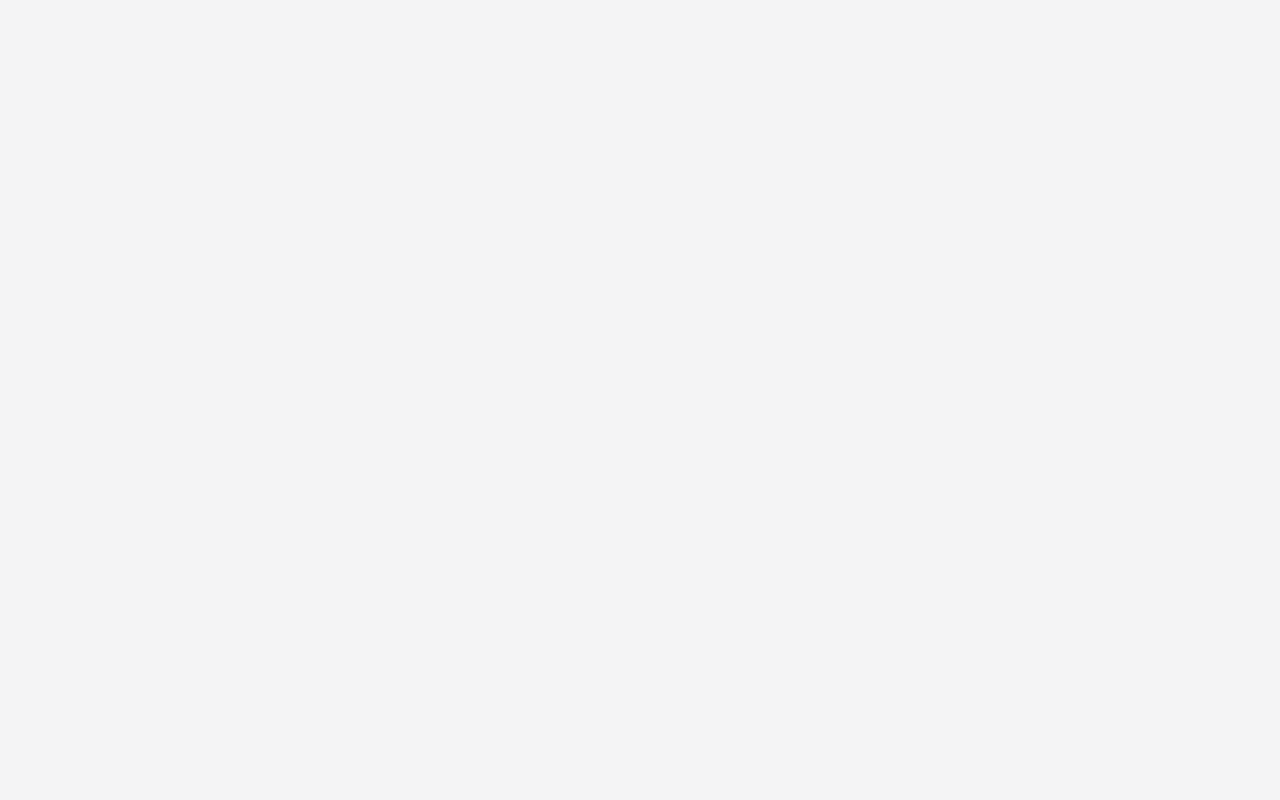
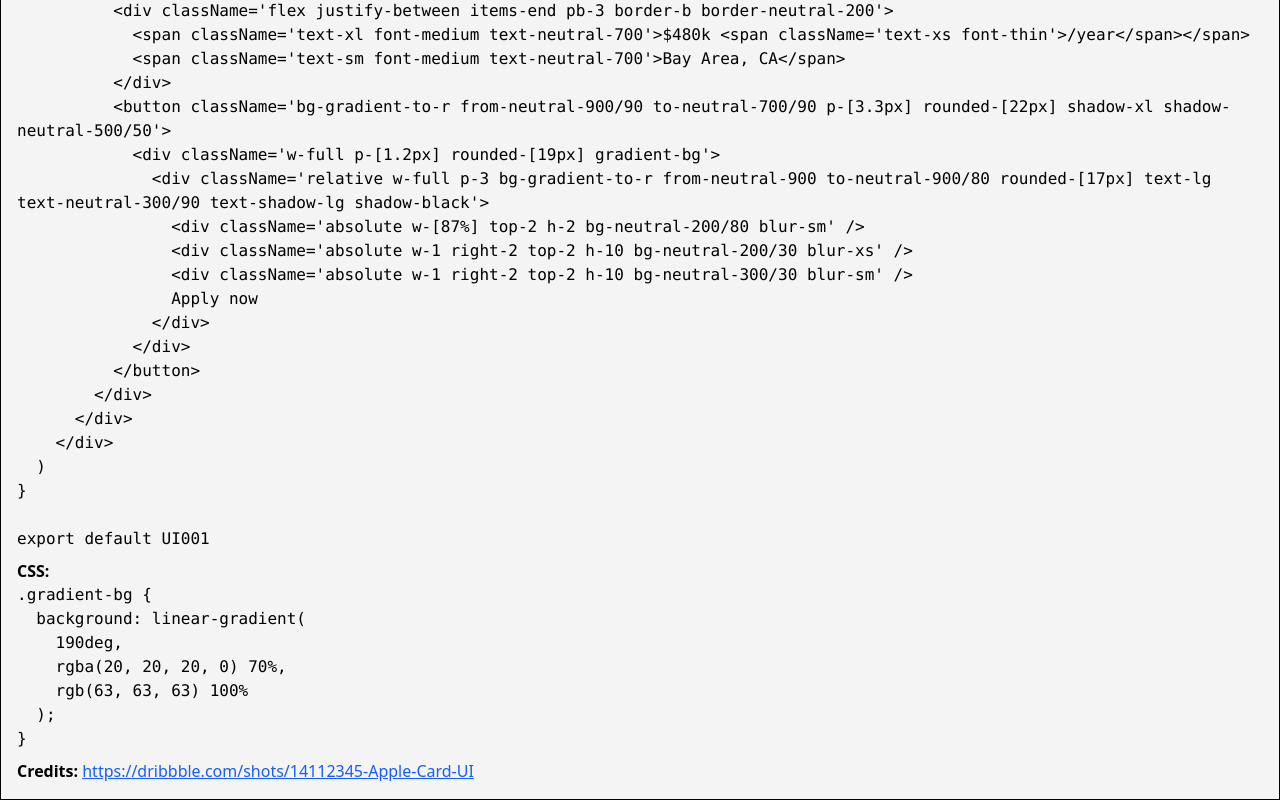
Before and after one commit to fwedwicc/fmDump, a React (Vite) app: page /view/ui001 in a window 1280 px wide. Shown: the part 1658-2458 px from the top of the page. Before the commit the page ends 800 px from the top, so only its background shows below. Built offline with nearby package versions, Linux system fonts and the light colour scheme; a web font is replaced by a local one.

Commit message:
Refactor data structure for UI components; consolidate UI001 and UI002 data handling in Home and ViewUI components

```diff
--- /dev/null
+++ b/src/components/dumps/001/export.js
@@ -0,0 +1,7 @@
+import UI001Code from './index.jsx?raw'
+import UI001CSS from './styles.css?raw'
+
+export {
+  UI001Code,
+  UI001CSS
+}
--- /dev/null
+++ b/src/components/dumps/002/export.js
@@ -0,0 +1,5 @@
+import UI002Code from './index.jsx?raw'
+
+export {
+  UI002Code
+}
--- a/src/data/index.js
+++ b/src/data/index.js
@@ -1,22 +1,25 @@
 import { Thumbnail001, Thumbnail002 } from '../assets/thumbnails'
+import { UI001Code, UI001CSS } from '../components/dumps/001/export'
+import { UI002Code } from '../components/dumps/002/export'
 
-export const UI001Data = [
+export const Data = [
   {
+    id: 'ui001',
     to: '/view/ui001',
     thumbnail: Thumbnail001,
     title: '001',
     label: 'Apple card',
-    sourceCodeJSX: `import UI001 from '../components/dumps/UI001'`,
-    sourceCodeCSS: `import './UI001.css'`,
+    sourceCodeJSX: UI001Code,
+    sourceCodeCSS: UI001CSS,
     credits: 'https://dribbble.com/shots/14112345-Apple-Card-UI',
-  }
-]
-
-export const UI002Data = [
+  },
   {
+    id: 'ui002',
     to: '/view/ui002',
     thumbnail: Thumbnail002,
     title: '002',
     label: 'Skeumorphism',
-  }
+    sourceCodeJSX: UI002Code,
+    credits: 'https://dribbble.com/shots/14112345-Apple-Card-UI',
+  },
 ]
--- a/src/pages/Home.jsx
+++ b/src/pages/Home.jsx
@@ -1,7 +1,7 @@
-import React, { useState } from 'react'
+import React from 'react'
 import { motion } from 'framer-motion'
 import { Header, CardItem, Footer } from '../components'
-import { Thumbnail001, Thumbnail002 } from '../assets/thumbnails'
+import { Data } from '../data'
 
 const Home = () => {
   return (
@@ -15,20 +15,15 @@ const Home = () => {
       <main className='px-4 mt-30'>
         {/* Content */}
         <div className='grid grid-cols-4 gap-2 p-2 bg-zinc-200/50 rounded-4xl'>
-          {/* 001 */}
-          <CardItem
-            to='/view/ui001'
-            thumbnail={Thumbnail001}
-            title="001"
-            label="Apple card"
-          />
-          {/* 002 */}
-          <CardItem
-            to='/view/ui002'
-            thumbnail={Thumbnail002}
-            title="002"
-            label="Skeumorphism"
-          />
+          {Data.map((item, index) => (
+            <CardItem
+              key={index}
+              to={item.to}
+              thumbnail={item.thumbnail}
+              title={item.title}
+              label={item.label}
+            />
+          ))}
         </div>
       </main>
       <Footer />
--- a/src/pages/ViewUI.jsx
+++ b/src/pages/ViewUI.jsx
@@ -2,6 +2,7 @@ import React from 'react'
 import { useParams } from 'react-router-dom'
 import { motion } from 'framer-motion'
 import { UI001, UI002, UI003 } from '../components/dumps'
+import { Data } from '../data'
 
 const componentMap = {
   ui001: UI001,
@@ -13,7 +14,9 @@ const ViewUI = () => {
   const { id } = useParams()
   const ComponentToRender = componentMap[id]
 
+  const matchedData = Data.find((item) => item.id === id)
   return (
+    <>
       <motion.section
         initial={{ opacity: 0 }}
         animate={{ opacity: 1 }}
@@ -33,6 +36,39 @@ const ViewUI = () => {
           {ComponentToRender ? <ComponentToRender /> : <p>UI not found</p>}
         </motion.div>
       </motion.section>
+      {/* Datasss */}
+      <div className='border p-4 space-y-2'>
+        {matchedData ? (
+          <>
+            <div>
+              <strong>JSX:</strong>
+              <pre className='whitespace-pre-wrap break-words'>{matchedData.sourceCodeJSX}</pre>
+            </div>
+
+            {matchedData.sourceCodeCSS && (
+              <div>
+                <strong>CSS:</strong>
+                <pre className='whitespace-pre-wrap break-words'>{matchedData.sourceCodeCSS}</pre>
+              </div>
+            )}
+
+            <div>
+              <strong>Credits:</strong>{' '}
+              <a
+                href={matchedData.credits}
+                target='_blank'
+                rel='noopener noreferrer'
+                className='underline text-blue-600'
+              >
+                {matchedData.credits}
+              </a>
+            </div>
+          </>
+        ) : (
+          <p className='text-red-600'>No additional data found for this UI.</p>
+        )}
+      </div>
+    </>
   )
 }
 
```
Lines whose indentation alone changed are shown as unchanged.
